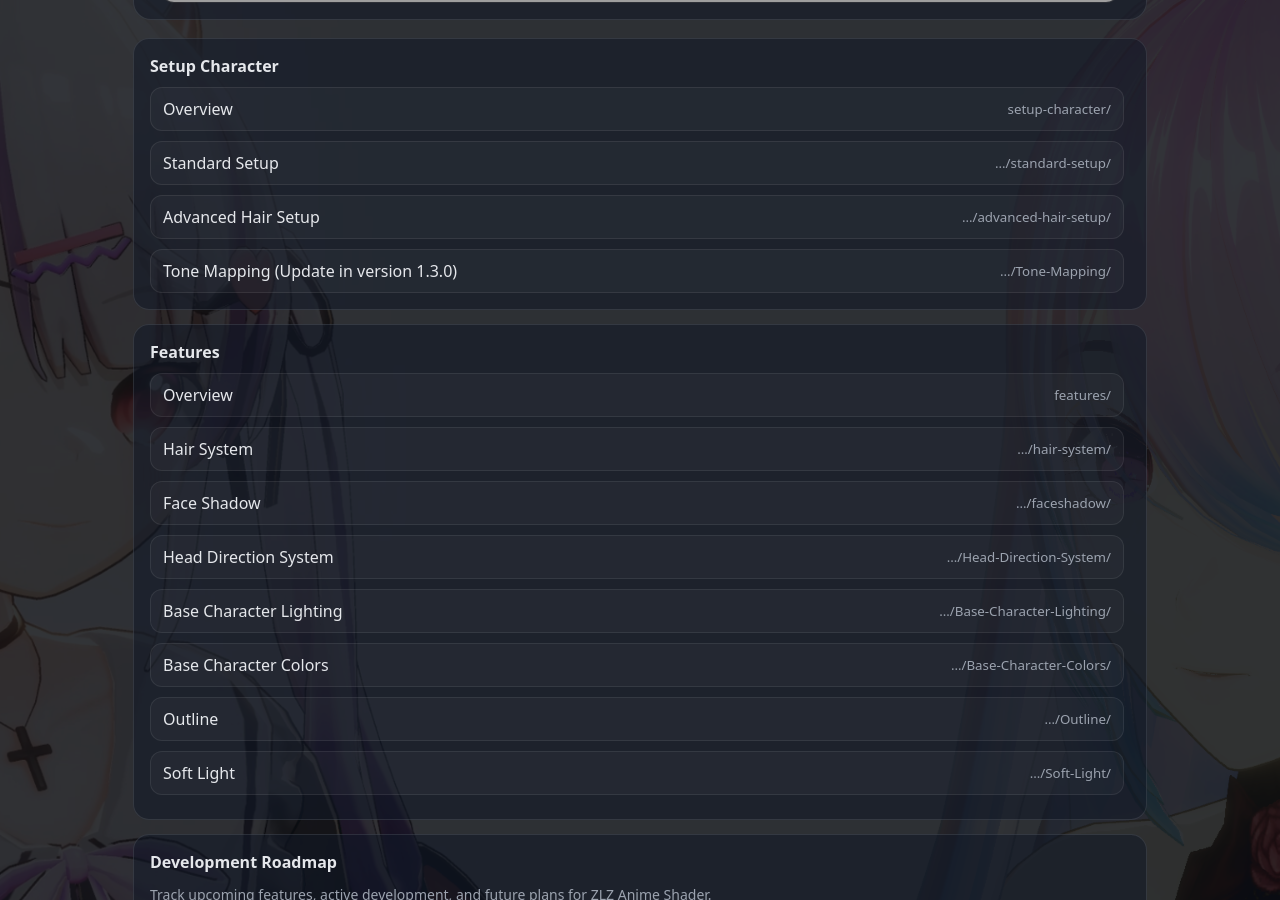
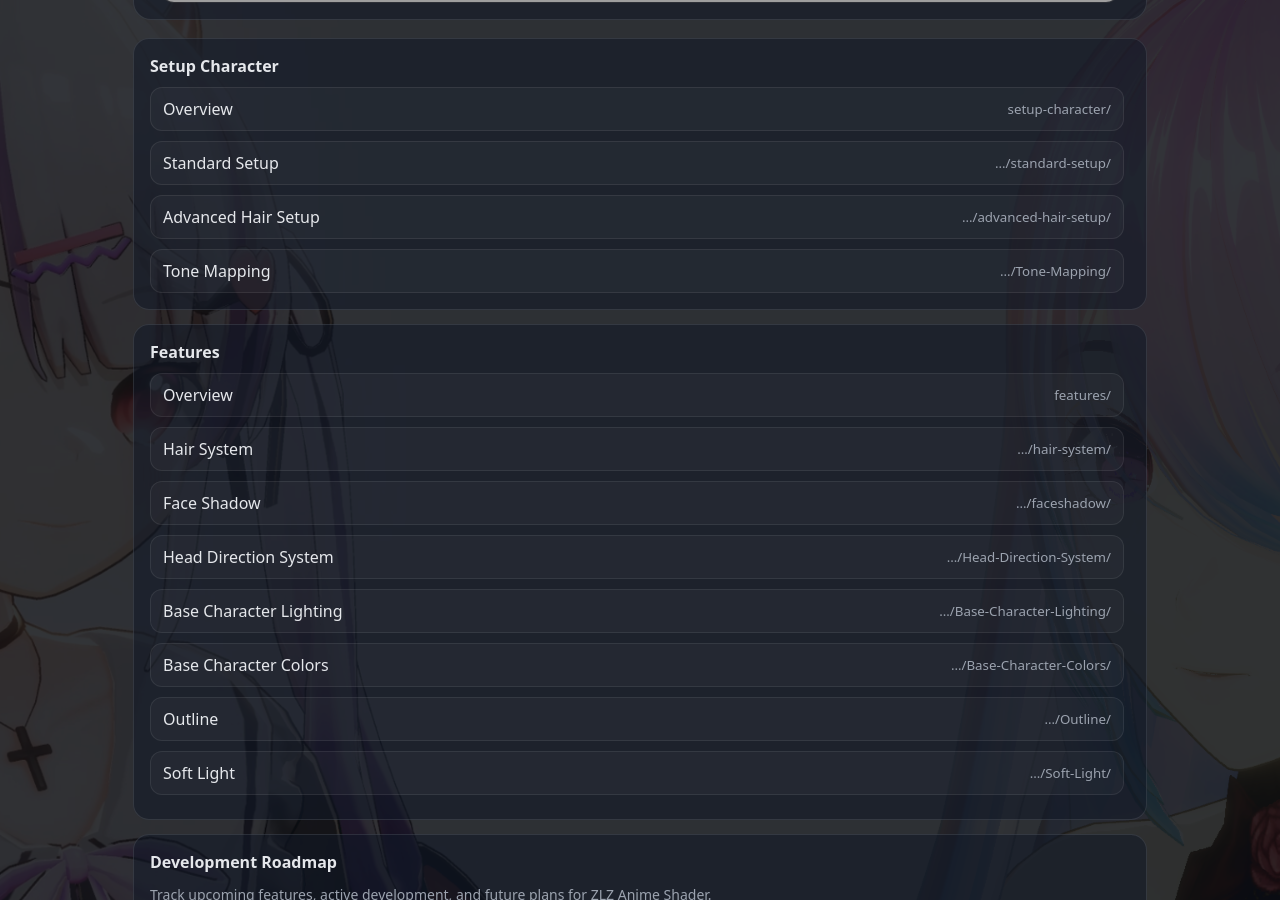
Before and after one commit to zlz-studio/zlz-studio.github.io, a Jekyll site: the page index.html, which Jekyll copies as it is, in a window 1280 px wide and 900 px high, scrolled down 942 px. Built offline with Jekyll 4.4.1, drawn with Linux system fonts in a browser that asks for light colours; grey boxes are pictures that could not be loaded.

Commit message:
Update index.html

```diff
--- a/index.html
+++ b/index.html
@@ -648,7 +648,7 @@
           <a class="item" href="/setup-character/"><span>Overview</span><small>setup-character/</small></a>
           <a class="item" href="/setup-character/standard-setup/"><span>Standard Setup</span><small>…/standard-setup/</small></a>
           <a class="item" href="/setup-character/advanced-hair-setup/"><span>Advanced Hair Setup</span><small>…/advanced-hair-setup/</small></a>
-          <a class="item" href="/setup-character/Tone-Mapping/"><span>Tone Mapping (Update in version 1.3.0)</span><small>…/Tone-Mapping/</small></a>
+          <a class="item" href="/setup-character/Tone-Mapping/"><span>Tone Mapping</span><small>…/Tone-Mapping/</small></a>
         </div>
       </section>
 
```
